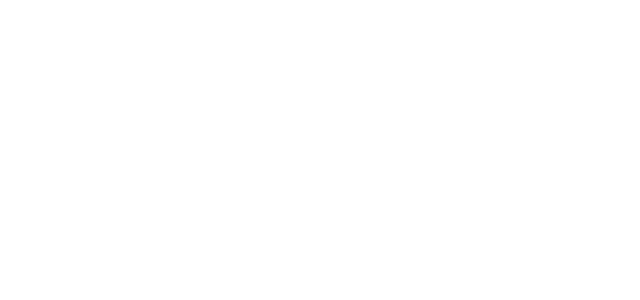
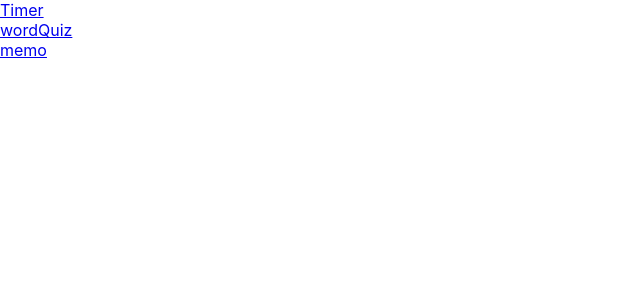
Before and after one commit to icecokel/React_UsefulForMe, a React (Create React App) app: page / in a window 1280 px wide. Shown: the top 300 px of the page, without its empty margins (0-640 px from the left). Built offline with nearby package versions, Linux system fonts and the light colour scheme.

Commit message:
Feat : Add St

```diff
--- a/src/App.tsx
+++ b/src/App.tsx
@@ -5,7 +5,7 @@
 
 const App = () => {
   return (
-    <div>
+    <div className="main">
       <Router>
         <Switch>
           <Route
--- a/src/components/Main.tsx
+++ b/src/components/Main.tsx
@@ -1,30 +1,44 @@
 import { useState } from "react";
+import { PagePath } from "../common/enum";
 
 const Main = (props: any) => {
-  const bubbleList = [{ content: "" }];
+  const bubbleList = [
+    { title: "Timer", path: PagePath.Timer },
+    { title: "wordQuiz", path: PagePath.WordQuiz },
+    { title: "memo", path: PagePath.Memo },
+  ];
 
   const displayBubble = () => {
+    console.log("2323");
+
     const bubbles = [] as any;
 
     if (!bubbleList) {
       return;
     }
 
-    Object.entries(bubbleList).forEach(() => {});
+    bubbleList.forEach((item) => {
+      bubbles.push(<Bubble title={item.title} path={item.path} />);
+    });
 
     return bubbles;
   };
 
-  return <div></div>;
+  return (
+    <div>
+      <div>{displayBubble()}</div>
+    </div>
+  );
 };
-
-Main.propTypes = {};
-
 const Bubble = (props: any) => {
   return (
     <div>
       <div>
-        <label>{props.content}</label>
+        <label htmlFor={props.title + "_link"}>
+          <a id={props.title + "_link"} href={props.path}>
+            {props.title}
+          </a>
+        </label>
       </div>
     </div>
   );
```
